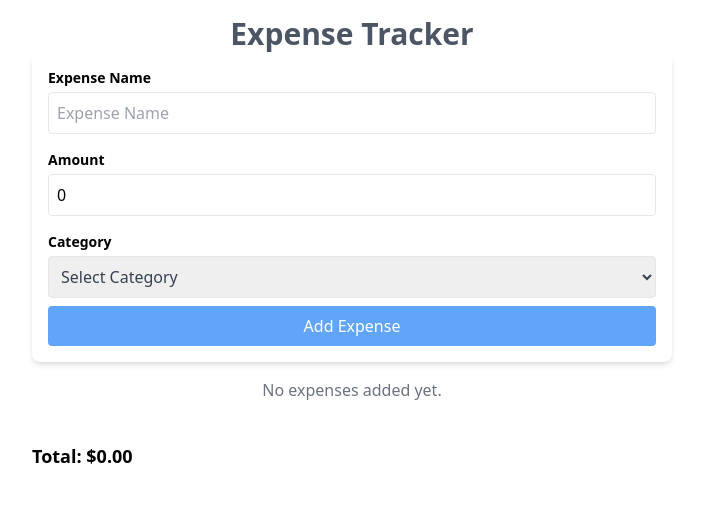
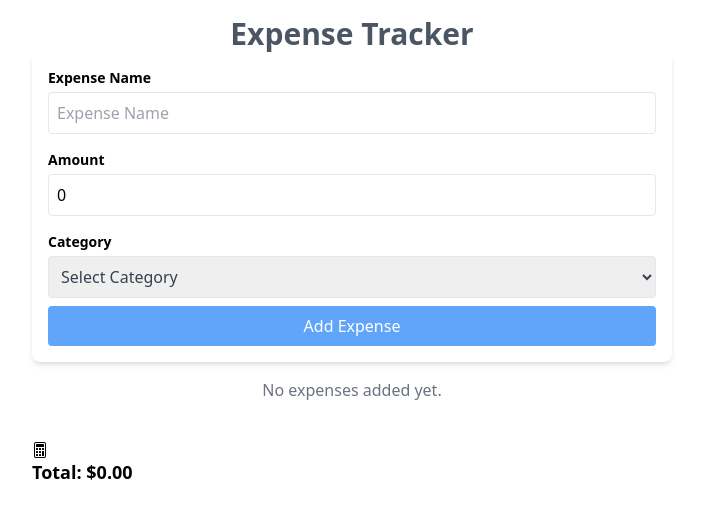
Before and after one commit to veefa/TypescriptProjectsTutorial, a React (Vite) app in the folder expense-tracker/: page / in a window 1280 px wide. Shown: the top 518 px of the page, without its empty margins (288-990 px from the left). Built offline with nearby package versions, Linux system fonts and the light colour scheme.

Commit message:
add icons

```diff
--- a/expense-tracker/package.json
+++ b/expense-tracker/package.json
@@ -11,7 +11,8 @@
   },
   "dependencies": {
     "react": "^19.0.0",
-    "react-dom": "^19.0.0"
+    "react-dom": "^19.0.0",
+    "react-icons": "^5.5.0"
   },
   "devDependencies": {
     "@eslint/js": "^9.21.0",
--- a/expense-tracker/src/components/ExpenseForm.tsx
+++ b/expense-tracker/src/components/ExpenseForm.tsx
@@ -1,6 +1,7 @@
 import React, { useState } from "react";
 import { Expense } from "../types";
 import ExpenseList from "./ExpenseList";
+import { BsCalculator } from "react-icons/bs";
 
 interface ExpenseFormProps {
   addExpense: (expense: Expense) => void;
@@ -90,7 +91,7 @@ const ExpenseForm: React.FC<ExpenseFormProps> = ({ addExpense }) => {
 
         {/* Display the Total */}
         <div className="mt-10">
-            <p className="font-semibold text-lg">Total: ${calculateTotal().toFixed(2)}</p>
+           <BsCalculator/> <p className="font-semibold text-lg">Total: ${calculateTotal().toFixed(2)}</p>
         </div>
     </div>
   );
```
Also changed, not shown: 1 other file (tests, documents, lock files or other folders).
